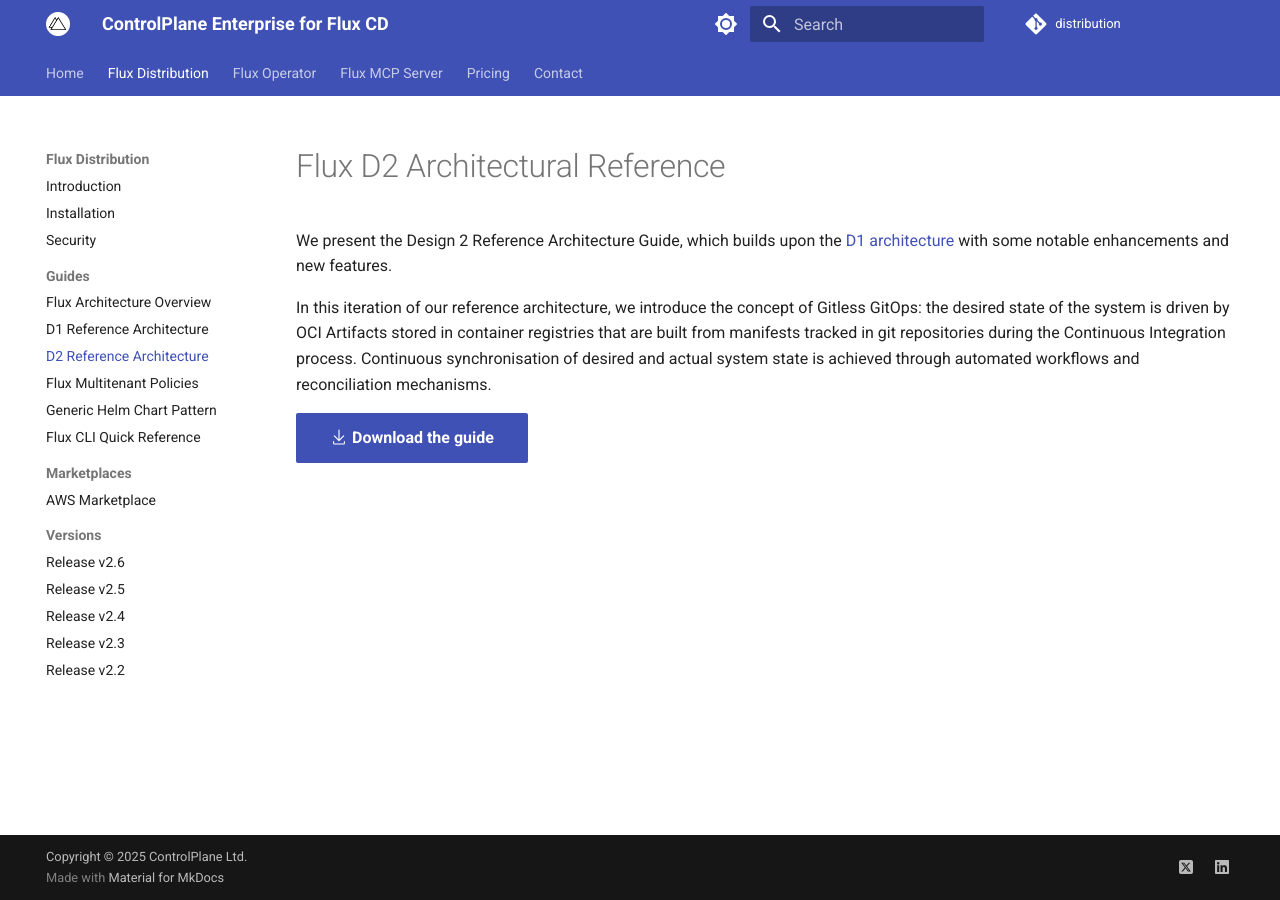
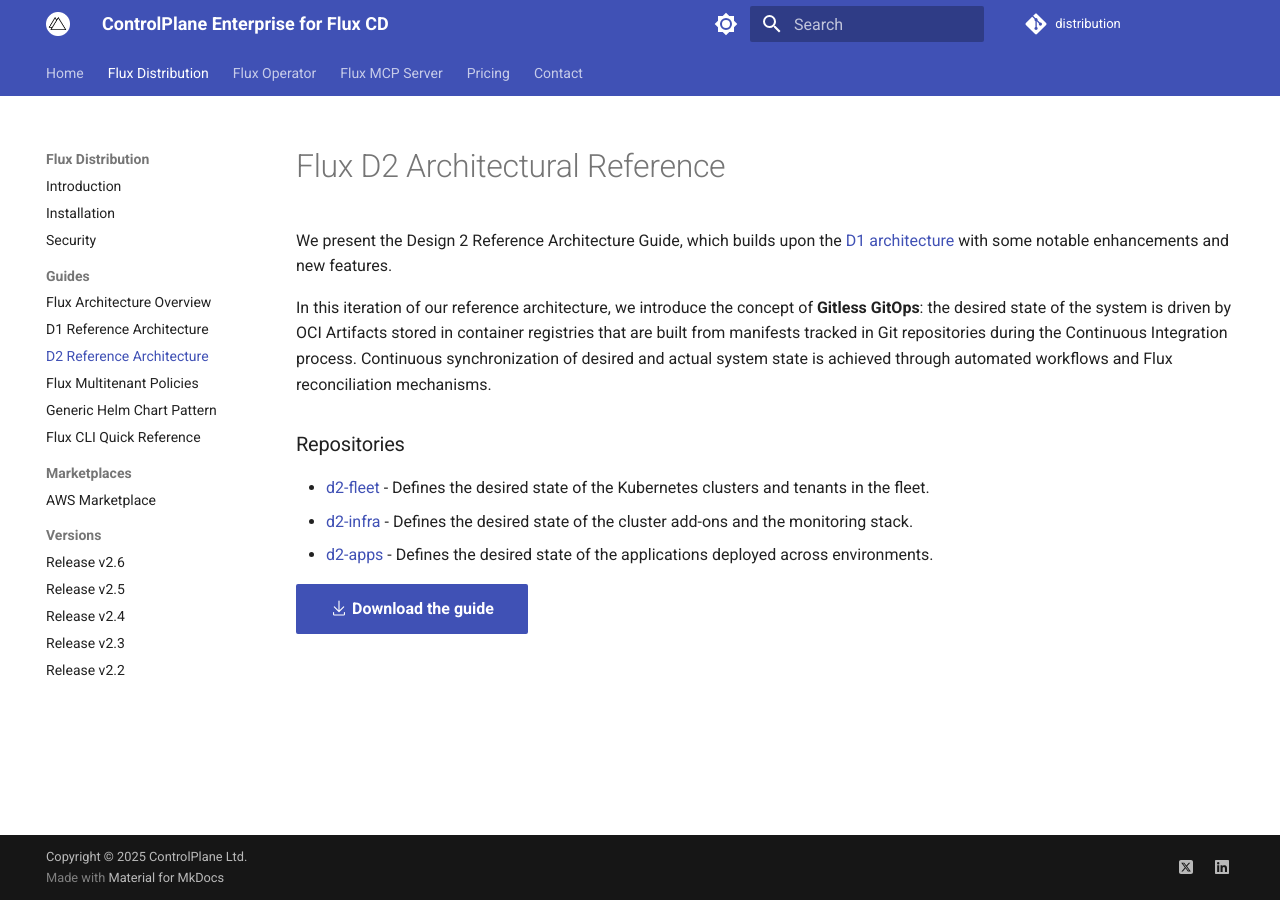
Before and after one commit to controlplaneio-fluxcd/distribution, an MkDocs documentation site: the page built from docs/guides/d2-architecture-reference.md, in a window 1280 px wide. Built offline with MkDocs 1.6.1 and Material for MkDocs 9.7.7, drawn with Linux system fonts in a browser that asks for light colours; comment, search, counter and statistics services are not loaded.

Commit message:
Add the repo list to the D2 introduction page
Signed-off-by: Stefan Prodan <stefan.prodan@gmail.com>

```diff
--- a/docs/guides/d2-architecture-reference.md
+++ b/docs/guides/d2-architecture-reference.md
@@ -11,11 +11,17 @@
 which builds upon the [D1 architecture](d1-architecture-reference.md) with
 some notable enhancements and new features.
 
-In this iteration of our reference architecture, we introduce the concept of Gitless
-GitOps: the desired state of the system is driven by OCI Artifacts stored in container
-registries that are built from manifests tracked in git repositories during the
-Continuous Integration process. Continuous synchronisation of desired and actual
-system state is achieved through automated workflows and reconciliation
+In this iteration of our reference architecture, we introduce the concept of **Gitless GitOps**:
+the desired state of the system is driven by OCI Artifacts stored in container
+registries that are built from manifests tracked in Git repositories during the
+Continuous Integration process. Continuous synchronization of desired and actual
+system state is achieved through automated workflows and Flux reconciliation
 mechanisms.
 
+### Repositories
+
+- [d2-fleet](https://github.com/controlplaneio-fluxcd/d2-fleet) - Defines the desired state of the Kubernetes clusters and tenants in the fleet.
+- [d2-infra](https://github.com/controlplaneio-fluxcd/d2-infra) - Defines the desired state of the cluster add-ons and the monitoring stack.
+- [d2-apps](https://github.com/controlplaneio-fluxcd/d2-apps) - Defines the desired state of the applications deployed across environments.
+
 [:octicons-download-24: Download the guide](https://raw.githubusercontent.com/controlplaneio-fluxcd/distribution/main/guides/ControlPlane_Flux_D2_Reference_Architecture_Guide.pdf){ .md-button .md-button--primary }
```
